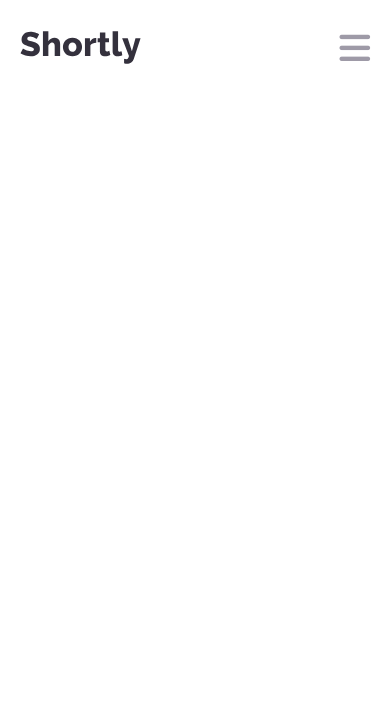
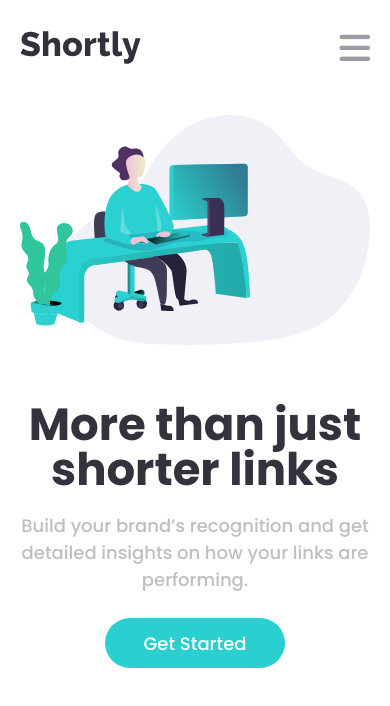
Before and after one commit to Massensini/url-shortening-api-master, a plain HTML site: page index.html in a window 390 px wide. Drawn offline with Linux system fonts and the light colour scheme.

Commit message:
description site html and css finished

```diff
--- a/index.html
+++ b/index.html
@@ -27,7 +27,7 @@
       <img src="./images/logo.svg" alt="Shortly logo">
     </h1>
 
-      <i class="fa-solid fa-bars" id="menu-mobile"></i>
+    <i class="fa-solid fa-bars" id="menu-mobile"></i>
 
     <header id="header">
       <div class="header-options-container">
@@ -43,13 +43,25 @@
     </header>
   </div>
 
+  <div class="main-container">
+    <div class="description-container">
+      <div class="description-content">
+        <p>More than just shorter links</p>
+
+        <p>
+          Build your brand’s recognition and get detailed insights
+          on how your links are performing.
+        </p>
+
+        <button>Get Started</button>
+      </div>
+
+      <div class="working-img-container">
+        <img src="./images/illustration-working.svg" alt="people workink in computer">
+      </div>
+    </div>
+  </div>
   <!--
-    More than just shorter links
-
-  Build your brand’s recognition and get detailed insights
-  on how your links are performing.
-
-  Get Started
 
   Shorten a link here...
 
--- a/styles/style.css
+++ b/styles/style.css
@@ -20,6 +20,7 @@ body {
     width: 100vw;
     height: 100vh;
     padding: 30px 80px;
+    overflow-x: hidden;
 }
 
 .header-container {
@@ -80,9 +81,52 @@ header {
     justify-content: center;
 }
 
-.sign-container:hover {
+.sign-container:hover, .description-content button:hover {
     opacity: 0.7;
     cursor: pointer;
+}
+
+.main-container {
+    width: 100%;
+    padding-top: 100px;
+}
+
+.description-container {
+    width: 100%;
+    display: flex;
+}
+
+.description-content {
+    width: 55%;
+}
+
+.description-content :nth-child(1) {
+    line-height: 85px;
+    font-size: 3.5rem;
+    font-weight: 700;
+    color: var(--very-dark-blue);
+}
+
+.description-content :nth-child(2) {
+    color: var(--gray);
+}
+
+.description-content button {
+    width: 180px;
+    height: 50px;
+    margin-top: 25px;
+    border: none;
+    border-radius: 30px;
+    background-color: var(--cyan);
+    color: #fff;
+}
+
+.working-img-container {
+    width: 45%;
+}
+
+.working-img-container img {
+    width: 100%;
 }
 
 /*Media screen for tablet*/
@@ -98,6 +142,19 @@ header {
 
     header {
         width: 80%;
+    }
+
+    .description-content {
+        width: 45%;
+    }
+
+    .description-content :nth-child(1) {
+        line-height: 60px;
+        font-size: 3rem;
+    }
+
+    .working-img-container {
+        width: 55%;
     }
 }
 
@@ -163,4 +220,35 @@ header {
         width: 100%;
         height: 50px;
     }
+
+    .main-container {
+        padding-top: 50px;
+    }
+
+    .description-container {
+        width: 100%;
+        display: flex;
+        flex-direction: column-reverse;
+    }
+
+    .description-content {
+        width: 100%;
+        margin-top: 50px;
+        text-align: center;
+    }
+
+    .description-content :nth-child(1) {
+        line-height: 45px;
+        font-size: 2.5rem;
+        font-weight: 700;
+        color: var(--very-dark-blue);
+    }
+
+    .description-content :nth-child(2) {
+        margin-top: 20px;
+    }
+
+    .working-img-container {
+        width: 100%;
+    }
 }
```
